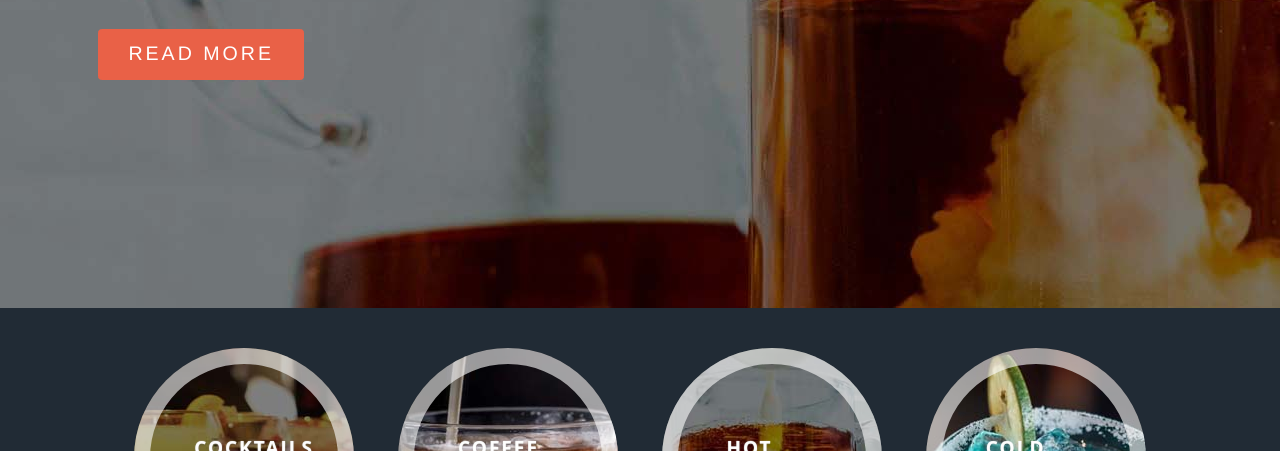
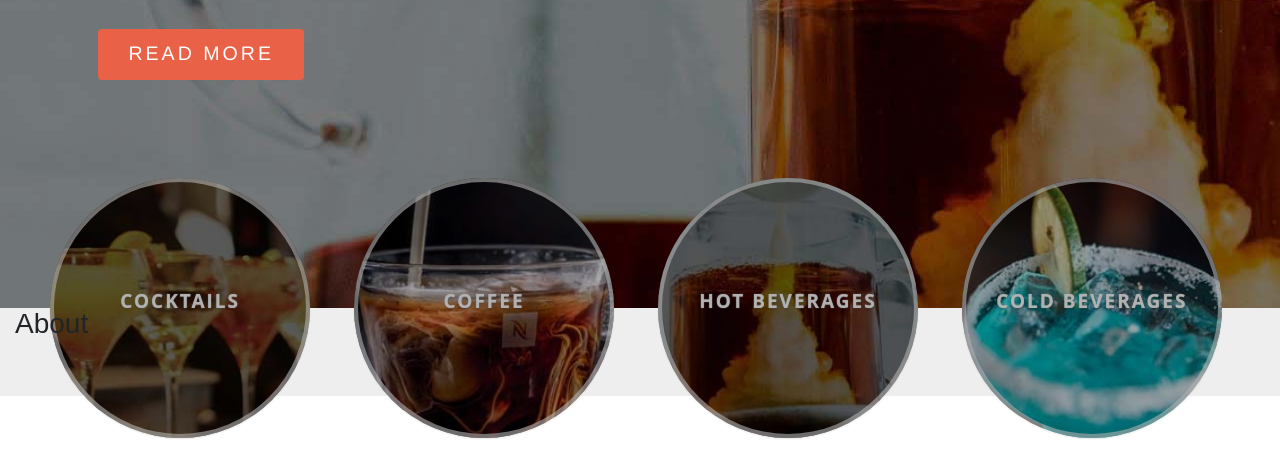
Before and after one commit to scruzo710/front-end-practice-workflow, a website: page index.html in a window 1280 px wide. Shown: the part 501-952 px from the top of the page. Drawn offline with nearby package versions, Linux system fonts and the light colour scheme.

Commit message:
about description elements positioning and styling

```diff
--- a/assets/scss/pages/_home.scss
+++ b/assets/scss/pages/_home.scss
@@ -57,15 +57,20 @@
         padding-left: 15px;
         margin-right: auto;
         margin-left: auto;
+        background: none;
     }
 
     .round-photos-grid{
-        margin: 20px 0 0 0;
+        margin: 0 auto;
         padding: 0;
         list-style: none;
         display: block;
         text-align: center;
         width: 100%;
+        position: absolute;
+        bottom: 20px;
+        top: -150px;
+        right: 4px;
 
             &.round-photos-grid:before , .round-photos-grid:after{
               content: '';
@@ -77,8 +82,8 @@
             }
 
         li{
-            width: 220px;
-	        height: 220px;
+            width: 260px;
+	        height: 260px;
 	        display: inline-block;
             margin: 20px;
 
@@ -90,8 +95,10 @@
                     overflow: hidden;
                     position: relative;
                     cursor: default;
-                    box-shadow: inset 0 0 0 16px rgba(255,255,255,0.6), 0 1px 2px rgba(0,0,0,0.1);
+                    box-shadow: inset 0 0 0 4px rgba(255,255,255,0.6), 0 1px 2px rgba(0,0,0,0.1);
                     transition: all 1s ease-in-out;
+                    -webkit-filter: brightness(70%);
+
 
 
                     h3{
@@ -104,8 +111,7 @@
                         letter-spacing: 2px;
                         padding-top: 4px;
                         font-family: 'Open Sans', Arial, sans-serif;
-                        margin: 0 30px;
-                        padding: 45px 45px 0 0;
+
                         height: 140px;
 
                         text-shadow: 0 0 1px #fff, 0 1px 2px rgba(0,0,0,0.3);
@@ -113,36 +119,46 @@
                         transition: all 1s ease-in-out;
                     }
                     &:hover {
-                        box-shadow: inset 0 0 0 1px rgba(255,255,255,0.1) , 0 1px 2px rgba(0,0,0,0.1);
+                        box-shadow: inset 0 0 0 18px $orange , 0 1px 2px rgba(0,0,0,0.1);
+                        -webkit-filter: grayscale; /*sepia, hue-rotate, invert....*/
+                        -webkit-filter: brightness(100%);
+
+
 
                         .item-info{
                             transform: scale(1);
                         }
 
                             h3 {
-                            color: rgba(255,242,34, 0.8);
-                            opacity: 1;
+                            color: $white;
+                            -webkit-filter:none;
+                            border: none;
                         }
                     }
 
                     &.img-1{
                         background-image: url("/assets/images/a1.jpg");
+                        background-repeat: no-repeat;
+                        background-size: 100%;
 
                     }
 
                     &.img-2{
                         background-image: url("/assets/images/a2.jpg");
-
+                        background-repeat: no-repeat;
+                        background-size: 100%;
                     }
 
                     &.img-3{
                         background-image: url("/assets/images/a3.jpg");
-
+                        background-repeat: no-repeat;
+                        background-size: 100%;
                     }
 
                     &.img-4{
                         background-image: url("/assets/images/a4.jpg");
-
+                        background-repeat: no-repeat;
+                        background-size: 100%;
                     }
 
                     .item-info{
@@ -150,12 +166,11 @@
                         text-transform: uppercase;
                         letter-spacing: 2px;
                         font-size: 13px;
-                        margin: 0 30px;
-                        padding: 45px 0 0 0;
+
+                        padding: 109px 0 0 0;
                         height: 140px;
                         font-family: 'Open Sans',Arial,sans-serif;
-                        text-shadow: 0 0 1px #fff,
-                        0 1px 2px rgba(0, 0, 0, 0.3);
+                        text-shadow: 0 0 1px #fff,0 1px 2px rgba(0, 0, 0, 0.3);
 
 
 
@@ -181,4 +196,8 @@
 
 
     }
+
+    .about-info{
+        background: none;
+    }
 }
--- a/index.html
+++ b/index.html
@@ -111,7 +111,7 @@
                 <div class="col">
                     <ul class="round-photos-grid">
                         <li>
-                            <div class="circle-item img-1">
+                            <div class="circle-item img-1 active">
                                 <div class="item-info">
                                     <h3>Cocktails</h3>
                                 </div>
@@ -141,10 +141,20 @@
                     </ul>
                 </div>
             </div>
+            <div class="row about-info">
+                <div class="col">
+                    <div class="about-description">
+                    <h2><span>A</span>bout</h2>
+                    </div>
+
+                </div>
+
+            </div>
 
         </div>
 
     </section>
+
     <footer>
 
     </footer>
```
Also changed, not shown: assets/css/styles.css.
